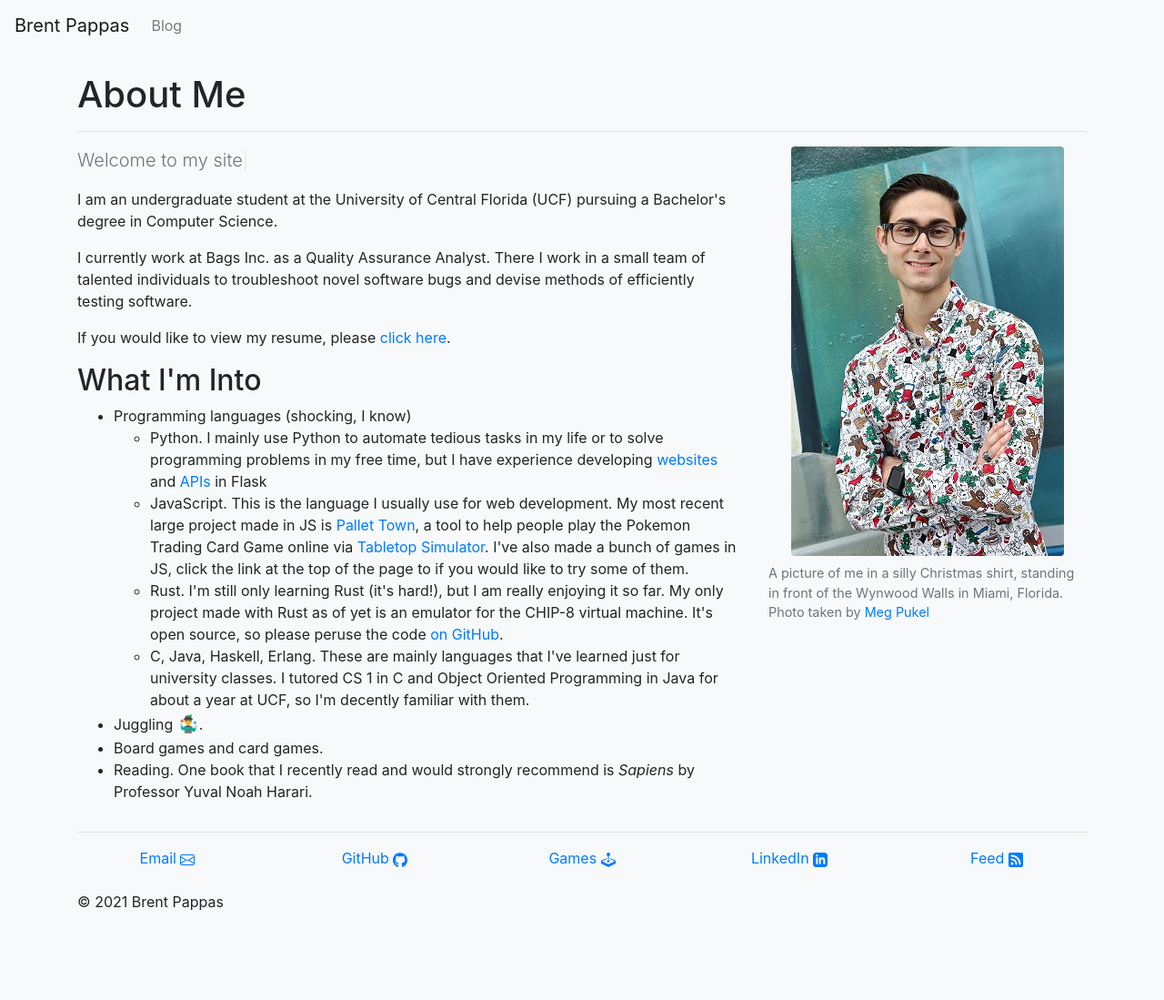
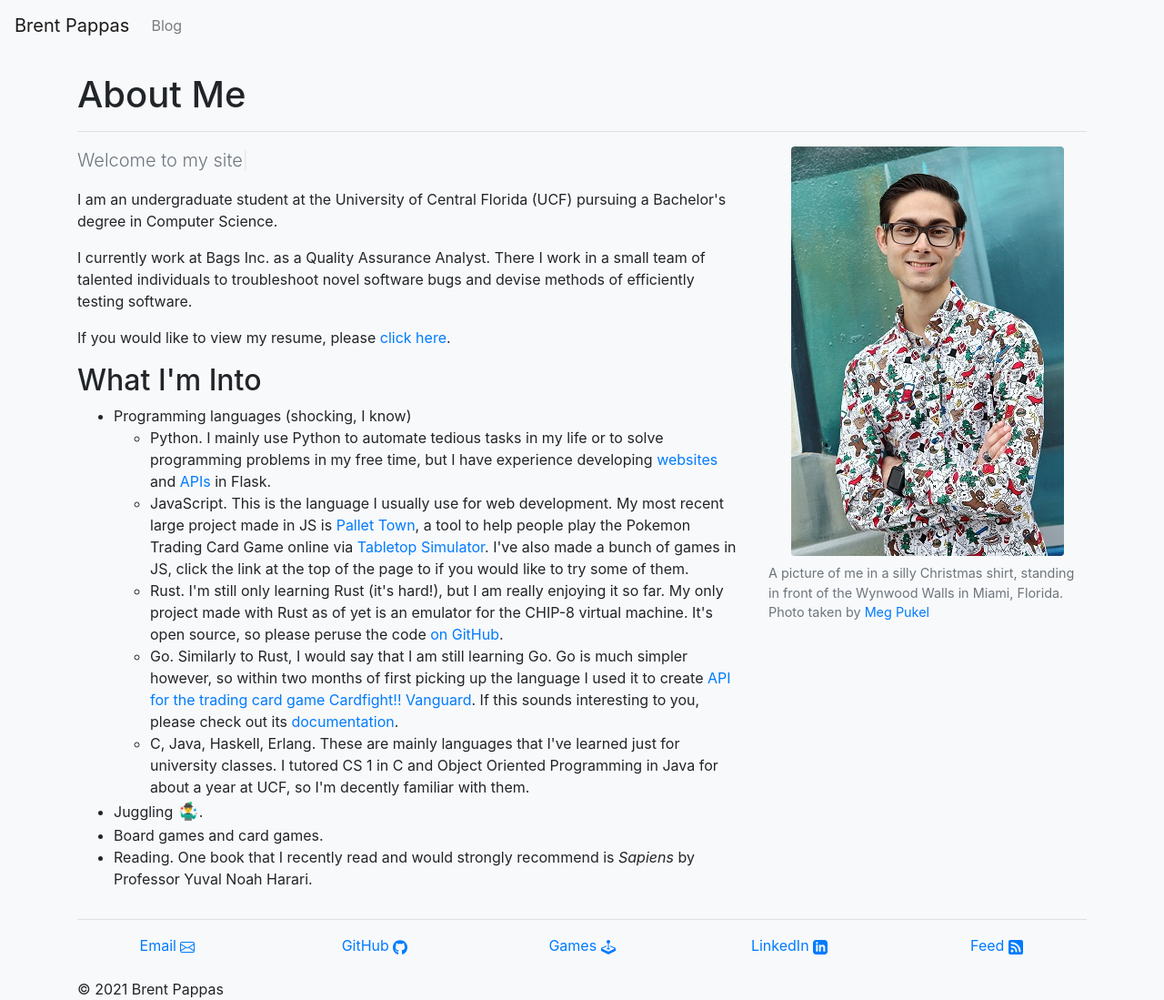
Before and after one commit to PappasBrent/pappasbrent.github.io, a Jekyll site: the page built from index.html, in a window 1280 px wide. Shown: the whole page at 91% size. Built offline with Jekyll 4.4.1, drawn with Linux system fonts in a browser that asks for light colours; before the commit the page ends 1003 px from its top, so only the background shows below that.

Commit message:
Update home page

```diff
--- a/index.html
+++ b/index.html
@@ -36,7 +36,7 @@ title: About Me
                         problems in
                         my free time, but I have experience developing <a
                             href="http://www.dollarsfordrs.com">websites</a>
-                        and <a href="https://rapidapi.com/PappasBrent/api/periodic-table-of-elements/">APIs</a> in Flask
+                        and <a href="https://rapidapi.com/PappasBrent/api/periodic-table-of-elements/">APIs</a> in Flask.
                     </li>
                     <li>JavaScript. This is the language I usually use for web development. My most recent large project
                         made in
@@ -49,6 +49,13 @@ title: About Me
                         project made with Rust as of yet is an emulator for the CHIP-8 virtual machine. It's open
                         source, so please peruse the code
                         <a href="https://github.com/PappasBrent/rust-chip-8-emulator">on GitHub</a>.
+                    </li>
+                    <li>
+                        Go. Similarly to Rust, I would say that I am still learning Go. Go is much simpler however, so
+                        within two months of first picking up the language I used it to create <a
+                            href="https://card-fight-vanguard-api.ue.r.appspot.com/">API for the trading
+                            card game Cardfight!! Vanguard</a>. If this sounds interesting to you, please check out
+                        its <a href="https://card-fight-vanguard-api.ue.r.appspot.com/api/v1/docs">documentation</a>.
                     </li>
                     <li>C, Java, Haskell, Erlang. These are mainly languages that I've learned just for university
                         classes. I tutored CS 1 in C and Object Oriented Programming in Java for about a year at UCF, so
```
